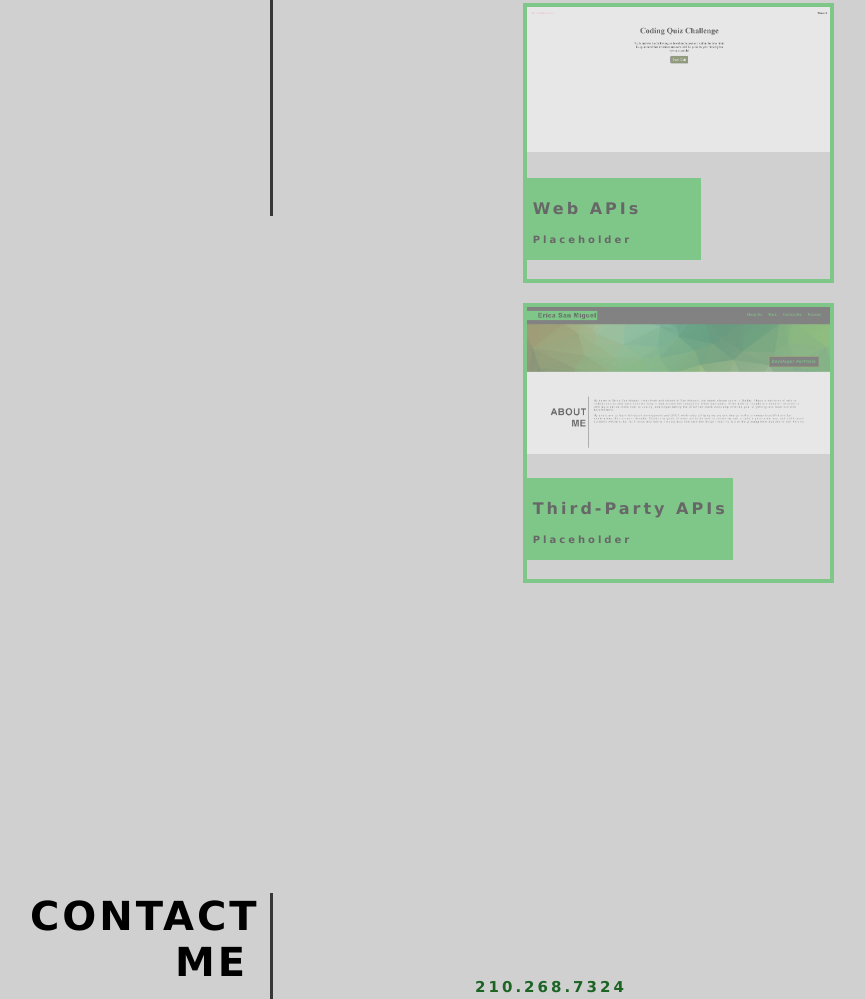
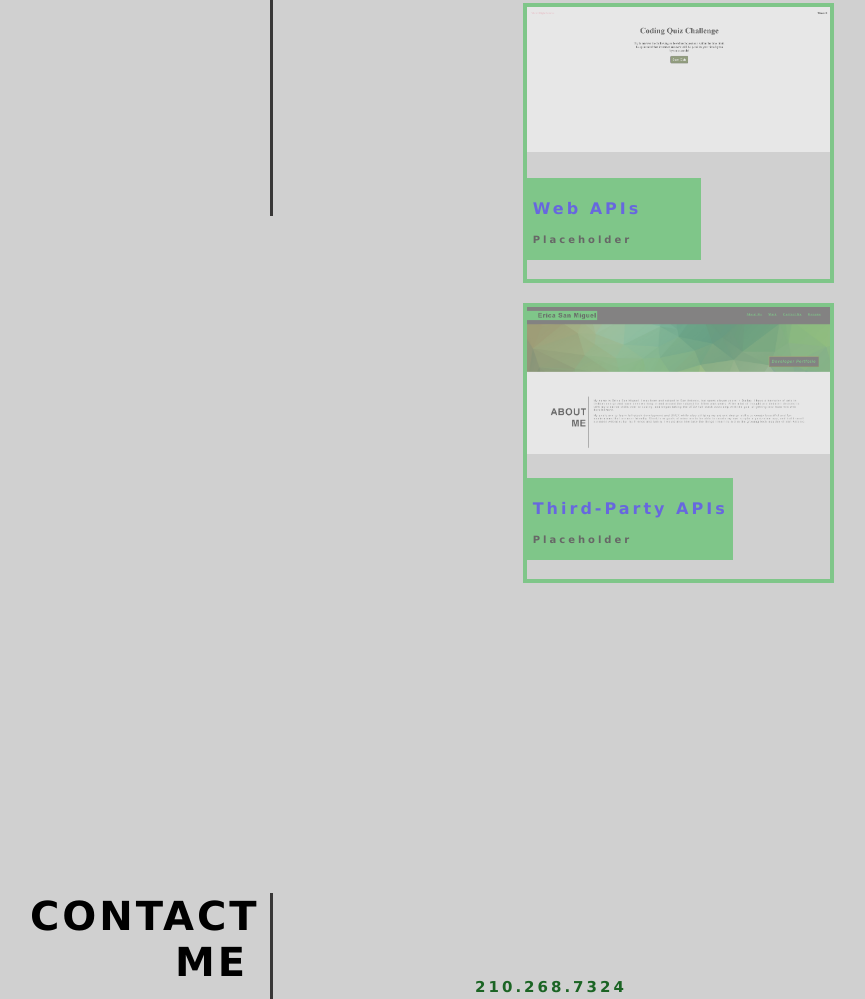
Before and after one commit to erica-210/Advanced-CSS-Challenge, a plain HTML site: page index.html in a window 1280 px wide. Shown: the part 2405-3404 px from the top of the page, without its empty margins (138-1003 px from the left). Drawn offline with Linux system fonts and the light colour scheme.

Commit message:
fixed link bug

```diff
--- a/index.html
+++ b/index.html
@@ -82,14 +82,14 @@
         <section class="smaller" id="web">
 
           <div class="work3">
-            <p><a href="https://github.com/erica-210/coding-quiz"></a>Web APIs</a></p>
+            <p><a href="https://github.com/erica-210/coding-quiz">Web APIs</a></p>
             <p class="title">Placeholder</p>
           </div>
         </section>
 
         <section class="smaller" id="third">
           <div class="work">
-            <p><a href="#"></a>Third-Party APIs</a></p>
+            <p><a href="#">Third-Party APIs</a></p>
             <p class="title">Placeholder</p>
           </div>
         </section>
```
